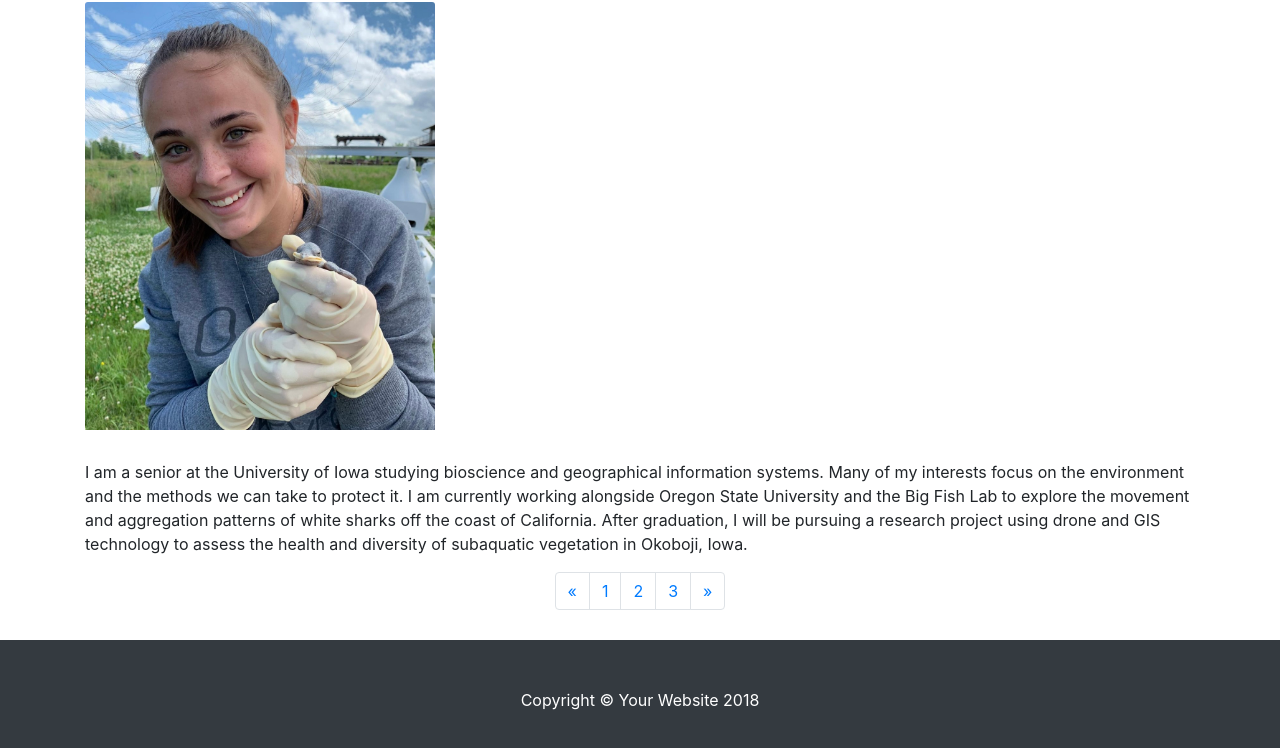
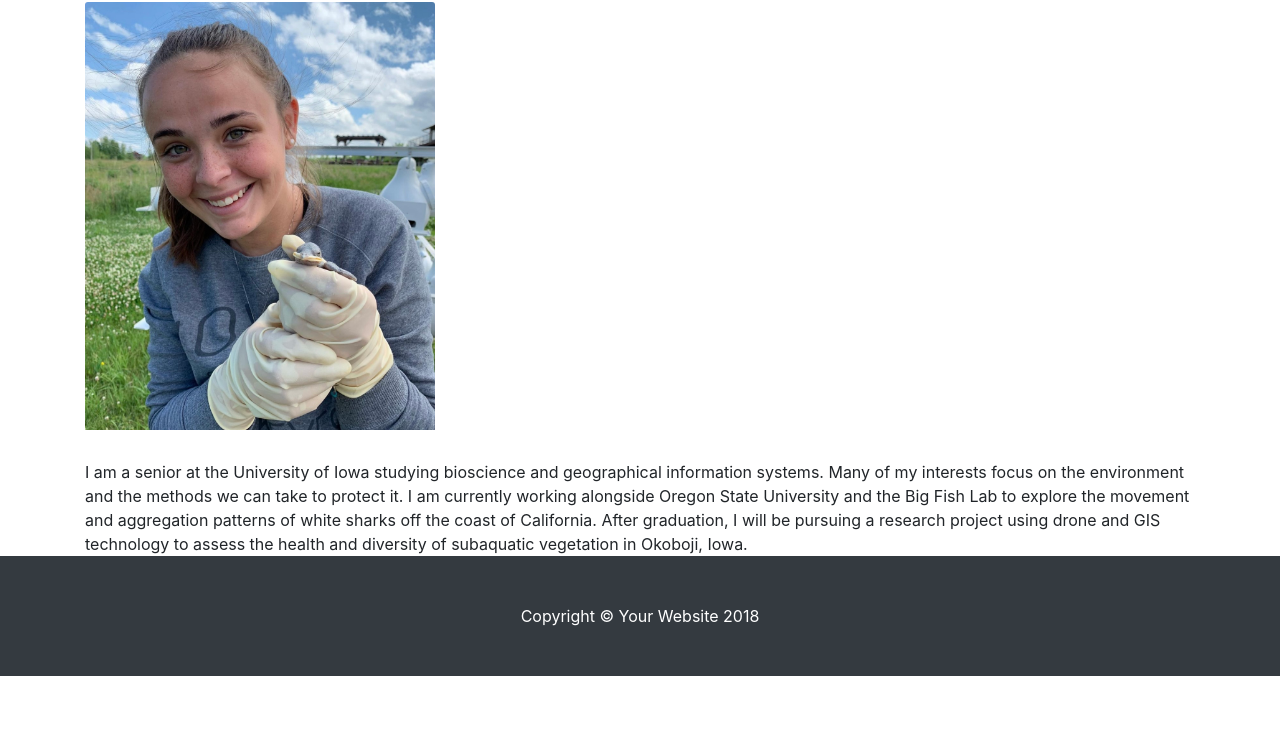
Before and after one commit to geog3540/Geographic-Visualization-2021---Maddie-Gulick, a website: page shortbio.html in a window 1280 px wide. Shown: the part 150-898 px from the top of the page. After the commit the page ends 826 px from the top, so only its background shows below. Drawn offline with Linux system fonts and the light colour scheme.

Commit message:
delete pages

```diff
--- a/shortbio.html
+++ b/shortbio.html
@@ -65,29 +65,6 @@
       <!-- /.row -->
 
       <!-- Pagination -->
-      <ul class="pagination justify-content-center">
-        <li class="page-item">
-          <a class="page-link" href="#" aria-label="Previous">
-            <span aria-hidden="true">&laquo;</span>
-            <span class="sr-only">Previous</span>
-          </a>
-        </li>
-        <li class="page-item">
-          <a class="page-link" href="#">1</a>
-        </li>
-        <li class="page-item">
-          <a class="page-link" href="#">2</a>
-        </li>
-        <li class="page-item">
-          <a class="page-link" href="#">3</a>
-        </li>
-        <li class="page-item">
-          <a class="page-link" href="#" aria-label="Next">
-            <span aria-hidden="true">&raquo;</span>
-            <span class="sr-only">Next</span>
-          </a>
-        </li>
-      </ul>
 
     </div>
     <!-- /.container -->
```
